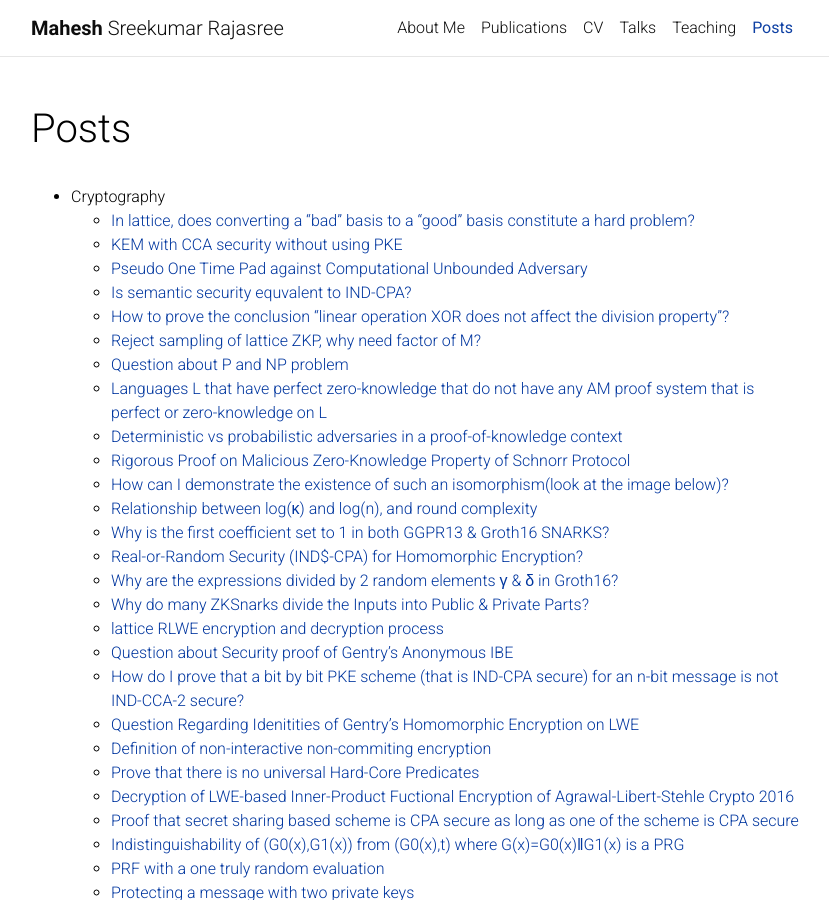
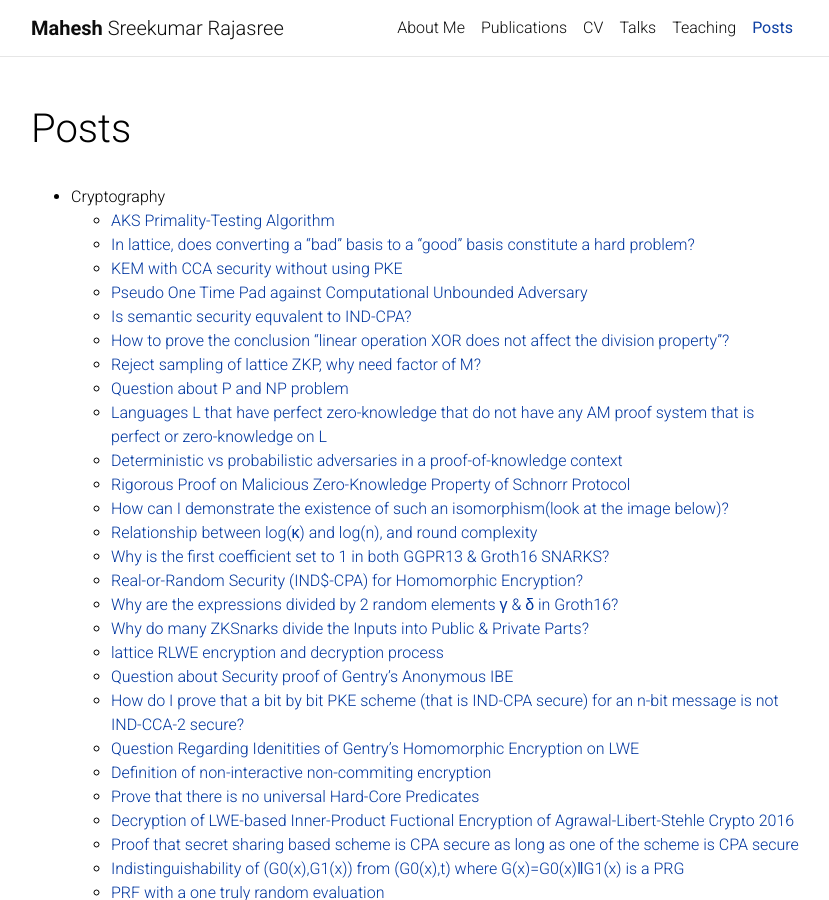
Before and after one commit to Mahe94/mahe94.github.io, a Jekyll site: the page built from _pages/posts.md, in a window 1280 px wide and 900 px high. Shown: the whole window, without its empty margins (224-1053 px from the left). Built offline with Jekyll 4.4.1, drawn with Linux system fonts in a browser that asks for light colours; comment, search, counter and statistics services are not loaded; a style sheet for code colours, icons or effects is not loaded.

Commit message:
Update posts.md

```diff
--- a/_pages/posts.md
+++ b/_pages/posts.md
@@ -9,6 +9,7 @@ nav_order: 6
 ---
 
 * Cryptography
+    * <a href="https://crypto.stackexchange.com/a/113144/116220">AKS Primality-Testing Algorithm</a>
     * <a href="https://crypto.stackexchange.com/a/112774/116220">In lattice, does converting a "bad" basis to a "good" basis constitute a hard problem?</a>
     * <a href="https://crypto.stackexchange.com/a/112747/116220">KEM with CCA security without using PKE</a>
     * <a href="https://crypto.stackexchange.com/a/112595/116220">Pseudo One Time Pad against Computational Unbounded Adversary</a>
```
